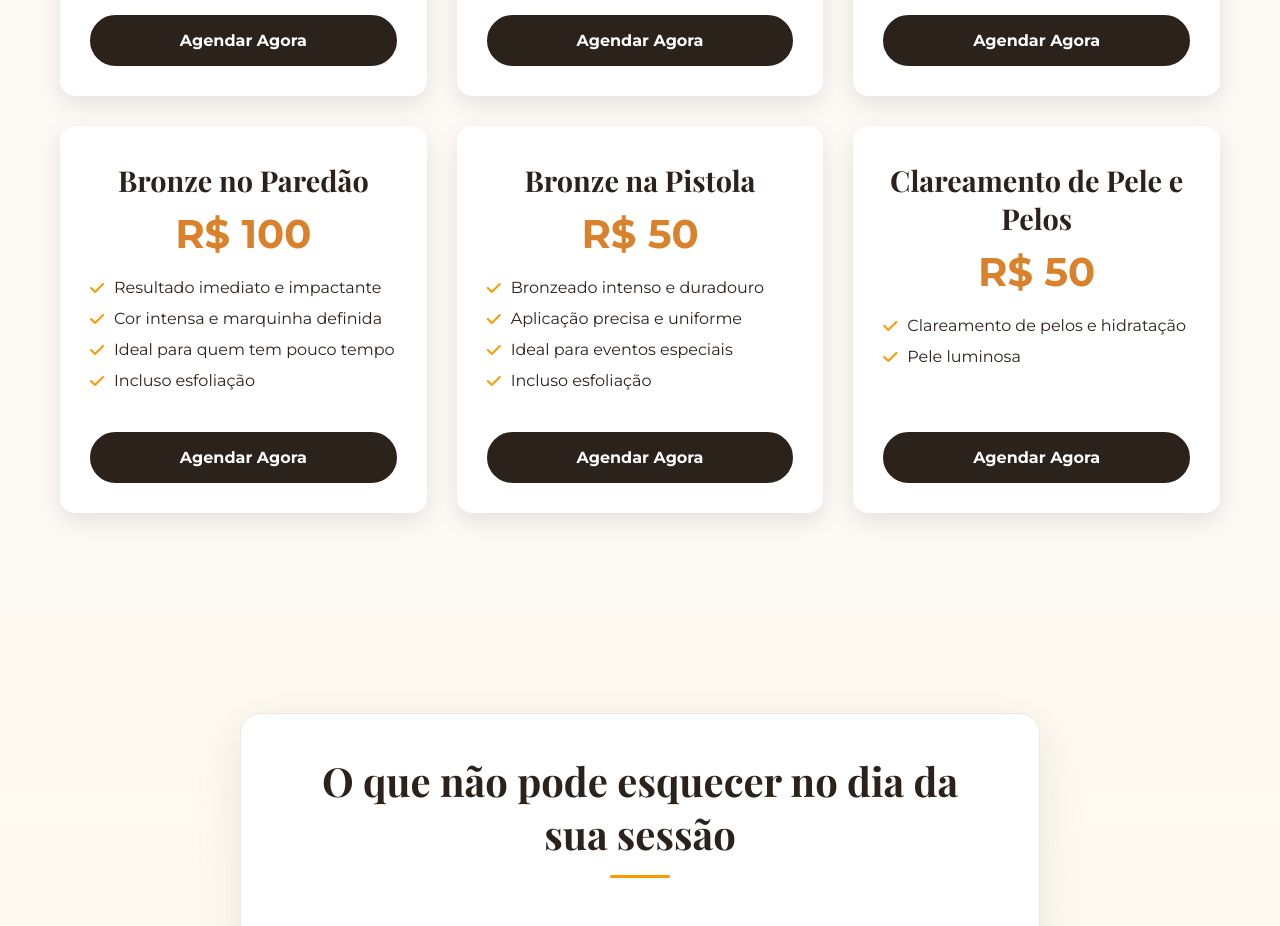
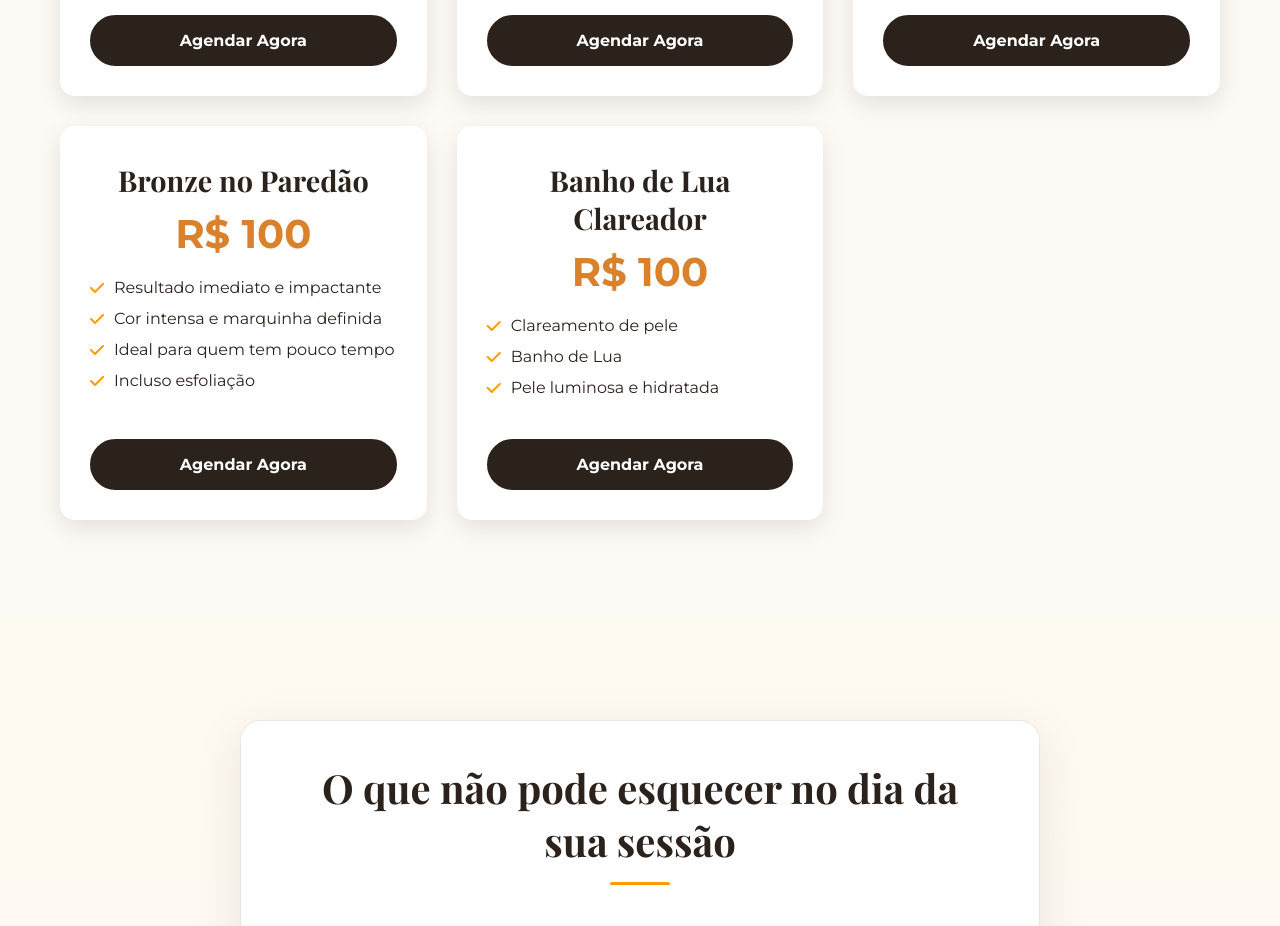
Before and after one commit to ikki157/Projeto_Divas_Bronze, a plain HTML site: page index.html in a window 1280 px wide. Shown: the part 3200-4126 px from the top of the page. Drawn offline with nearby package versions, Linux system fonts and the light colour scheme.

Commit message:
feat: atualizar preços e adicionar novos serviços de bronzeamento

```diff
--- a/index.html
+++ b/index.html
@@ -146,22 +146,13 @@
                                 <a href="https://wa.me/5594991738560?text=Ol%C3%A1!%20Gostaria%20de%20agendar%20um%20Bronze%20no%20Pared%C3%A3o." class="btn-price" target="_blank">Agendar Agora</a>
                             </div>
                             <div class="pricing-card">
-                                <div class="card-header"><h3>Bronze na Pistola</h3><p class="price">R$ 50</p></div>
+                                <div class="card-header"><h3>Banho de Lua Clareador</h3><p class="price">R$ 100</p></div>
                                 <ul class="features-list">
-                                    <li><i class="fas fa-check"></i> Bronzeado intenso e duradouro</li>
-                                     <li><i class="fas fa-check"></i> Aplicação precisa e uniforme</li>
-                                     <li><i class="fas fa-check"></i> Ideal para eventos especiais</li>
-                                     <li><i class="fas fa-check"></i> Incluso esfoliação</li>
+                                    <li><i class="fas fa-check"></i> Clareamento de pele</li>
+                                    <li><i class="fas fa-check"></i> Banho de Lua</li>
+                                    <li><i class="fas fa-check"></i> Pele luminosa e hidratada</li>
                                 </ul>
-                                <a href="https://wa.me/5594991738560?text=Ol%C3%A1!%20Gostaria%20de%20agendar%20um%20Bronze%20na%20Pistola." class="btn-price" target="_blank">Agendar Agora</a>
-                            </div>
-                            <div class="pricing-card">
-                                <div class="card-header"><h3>Clareamento de Pele e Pelos</h3><p class="price">R$ 50</p></div>
-                                <ul class="features-list">
-                                    <li><i class="fas fa-check"></i> Clareamento de pelos e hidratação</li>
-                                    <li><i class="fas fa-check"></i> Pele luminosa</li>
-                                </ul>
-                                <a href="https://wa.me/5594991738560?text=Ol%C3%A1!%20Gostaria%20de%20agendar%20um%20Clareamento%20de%20Pele%20e%20Pelos." class="btn-price" target="_blank">Agendar Agora</a>
+                                <a href="https://wa.me/5594991738560?text=Ol%C3%A1!%20Gostaria%20de%20agendar%20um%20Banho%20de%20Lua%20Clareador." class="btn-price" target="_blank">Agendar Agora</a>
                             </div>
                         </div>
                     </div>
@@ -195,6 +186,17 @@
                                     <li><i class="fas fa-check"></i> Bronze no Paredão (Cor Intensa)</li>
                                 </ul>
                                 <a href="https://wa.me/5594991738560?text=Ol%C3%A1!%20Gostaria%20de%20agendar%20o%20combo%20Pared%C3%A3o%20Impec%C3%A1vel." class="btn-price" target="_blank">Agendar Agora</a>
+                            </div>
+
+                            <div class="pricing-card">
+                                <div class="card-header"><h3>Bronze Gelado Com Banho de Lua</h3><p class="price">R$ 120</p></div>
+                                <ul class="features-list">
+                                    <li><i class="fas fa-check"></i> Bronzeado intenso</li>
+                                     <li><i class="fas fa-check"></i> Aplicação precisa e uniforme</li>
+                                     <li><i class="fas fa-check"></i> Ideal para eventos especiais</li>
+                                     <li><i class="fas fa-check"></i> Pele Limpa e Brilhante</li>
+                                </ul>
+                                <a href="https://wa.me/5594991738560?text=Ol%C3%A1!%20Gostaria%20de%20agendar%20um%20Bronze%20Gelado%20Com%20Banho%20de%20Lua." class="btn-price" target="_blank">Agendar Agora</a>
                             </div>
                         </div>
                     </div>
```
